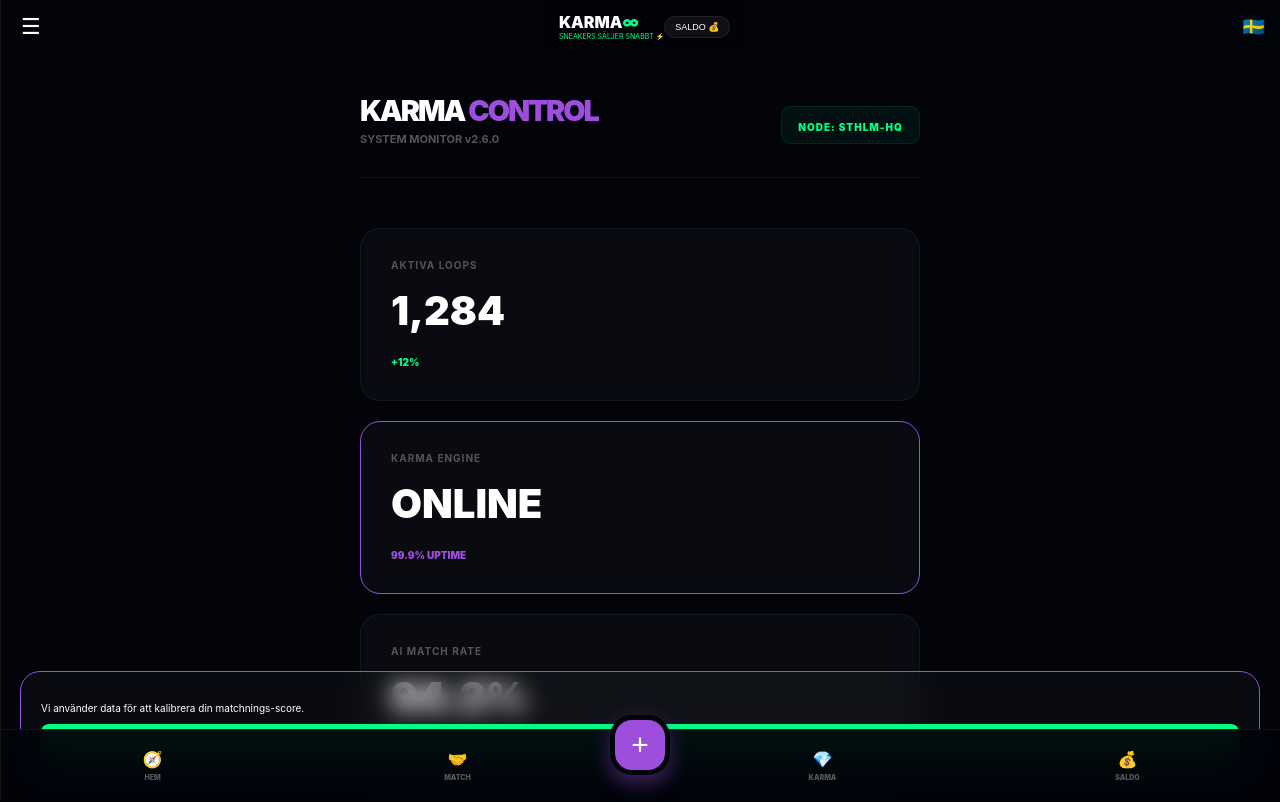
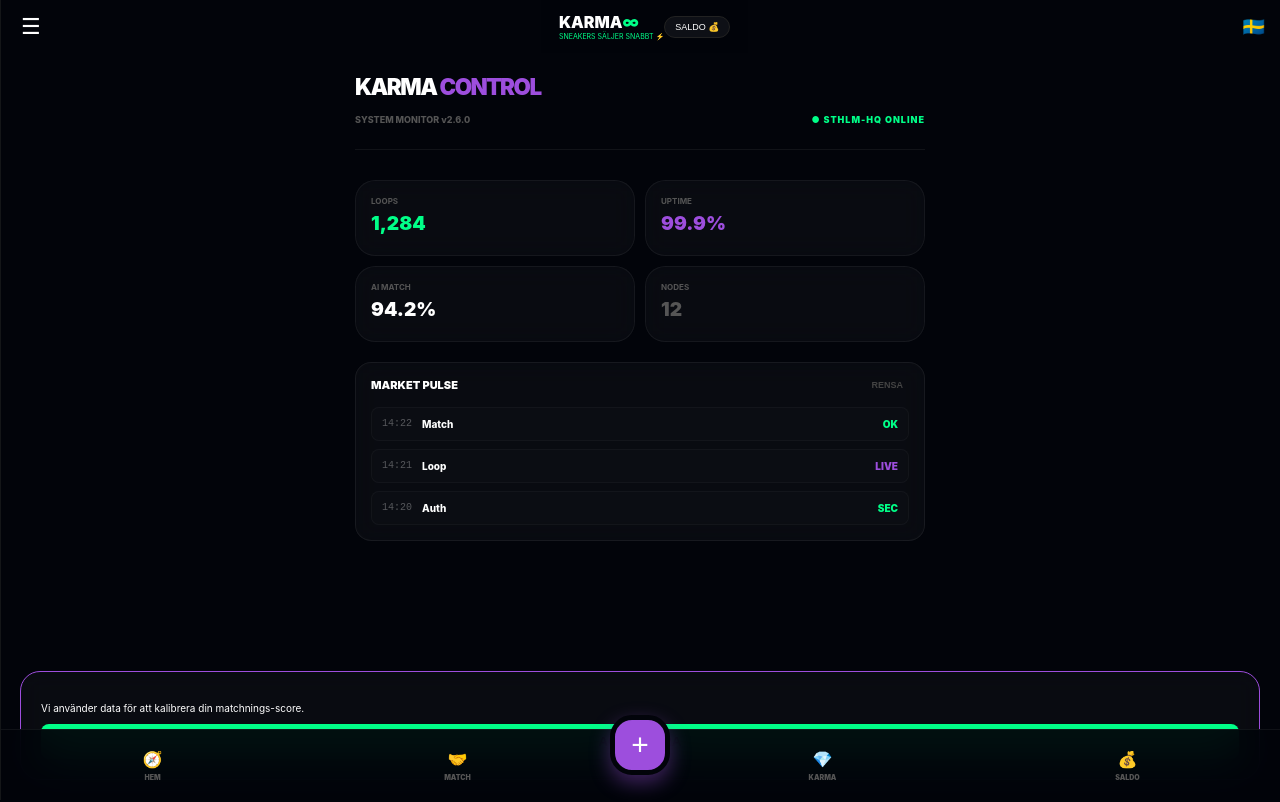
Before and after one commit to gascheckking/marketbeg-appGem, a Next.js app: page /admin in a window 1280 px wide. Shown: the top 802 px of the page. Built offline with nearby package versions, Linux system fonts and the light colour scheme.

Commit message:
Update page.tsx

```diff
--- a/app/admin/page.tsx
+++ b/app/admin/page.tsx
@@ -4,59 +4,56 @@ import React from 'react';
 
 export default function AdminPage() {
   return (
-    <div style={{ background: '#02040a', minHeight: '100vh', color: '#fff', padding: '40px 20px' }}>
-      <div style={{ maxWidth: '1100px', margin: '0 auto' }}>
-        <header style={{ marginBottom: '50px', display: 'flex', justifyContent: 'space-between', alignItems: 'center', borderBottom: '1px solid #111', paddingBottom: '20px' }}>
-          <div>
-            <h1 style={{ fontSize: '1.8rem', fontWeight: 900, letterSpacing: '-2px', margin: 0 }}>
-              KARMA <span style={{ color: 'var(--neon-purple)' }}>CONTROL</span>
-            </h1>
-            <p style={{ fontSize: '11px', color: '#555', fontWeight: 700, marginTop: '4px' }}>SYSTEM MONITOR v2.6.0</p>
-          </div>
-          <div style={{ background: 'rgba(0,255,136,0.05)', padding: '8px 16px', borderRadius: '10px', border: '1px solid rgba(0,255,136,0.1)' }}>
-            <span style={{ color: 'var(--neon-mint)', fontWeight: 900, fontSize: '10px', letterSpacing: '1px' }}>NODE: STHLM-HQ</span>
+    <div style={{ background: 'var(--bg-deep)', minHeight: '100vh', color: '#fff', padding: '20px 15px' }}>
+      <div style={{ maxWidth: '600px', margin: '0 auto' }}>
+        <header style={{ marginBottom: '30px', borderBottom: '1px solid var(--border)', paddingBottom: '15px' }}>
+          <h1 style={{ fontSize: '1.4rem', fontWeight: 900, letterSpacing: '-1.5px', margin: 0 }}>
+            KARMA <span style={{ color: 'var(--neon-purple)' }}>CONTROL</span>
+          </h1>
+          <div style={{ display: 'flex', justifyContent: 'space-between', alignItems: 'center', marginTop: '5px' }}>
+            <p style={{ fontSize: '9px', color: '#555', fontWeight: 800 }}>SYSTEM MONITOR v2.6.0</p>
+            <span style={{ color: 'var(--neon-mint)', fontWeight: 900, fontSize: '9px', letterSpacing: '1px' }}>● STHLM-HQ ONLINE</span>
           </div>
         </header>
 
-        {/* Stats Grid */}
-        <div style={{ display: 'grid', gridTemplateColumns: 'repeat(auto-fit, minmax(280px, 1fr))', gap: '20px', marginBottom: '40px' }}>
+        {/* Stats Grid - 2 kolumner för mobilen */}
+        <div style={{ display: 'grid', gridTemplateColumns: '1fr 1fr', gap: '10px', marginBottom: '20px' }}>
           {[
-            { label: 'Aktiva Loops', val: '1,284', change: '+12%', color: 'var(--neon-mint)' },
-            { label: 'Karma Engine', val: 'ONLINE', change: '99.9% UPTIME', color: 'var(--neon-purple)' },
-            { label: 'AI Match Rate', val: '94.2%', change: 'OPTIMAL', color: '#fff' }
+            { label: 'Loops', val: '1,284', color: 'var(--neon-mint)' },
+            { label: 'Uptime', val: '99.9%', color: 'var(--neon-purple)' },
+            { label: 'AI Match', val: '94.2%', color: '#fff' },
+            { label: 'Nodes', val: '12', color: '#555' }
           ].map((s, i) => (
-            <div key={i} className="glass-card" style={{ padding: '30px', border: `1px solid ${i === 1 ? 'var(--neon-purple)' : 'rgba(255,255,255,0.05)'}` }}>
-              <h3 style={{ fontSize: '10px', color: '#555', textTransform: 'uppercase', letterSpacing: '1px', margin: 0 }}>{s.label}</h3>
-              <p style={{ fontSize: '2.5rem', fontWeight: 900, margin: '15px 0' }}>{s.val}</p>
-              <span style={{ fontSize: '10px', color: s.color, fontWeight: 900 }}>{s.change}</span>
+            <div key={i} className="glass-card" style={{ padding: '15px', border: '1px solid rgba(255,255,255,0.05)' }}>
+              <h3 style={{ fontSize: '8px', color: '#555', textTransform: 'uppercase', margin: 0 }}>{s.label}</h3>
+              <p style={{ fontSize: '1.2rem', fontWeight: 900, margin: '5px 0', color: s.color }}>{s.val}</p>
             </div>
           ))}
         </div>
 
         {/* Market Pulse Log */}
-        <div className="glass-card" style={{ padding: '30px', borderRadius: '24px' }}>
-          <div style={{ display: 'flex', justifyContent: 'space-between', alignItems: 'center', marginBottom: '25px' }}>
-            <h2 style={{ fontSize: '1.2rem', fontWeight: 900, margin: 0 }}>AI Market Pulse Log</h2>
-            <button style={{ background: 'rgba(255,255,255,0.05)', border: 'none', color: '#666', fontSize: '10px', padding: '5px 10px', borderRadius: '6px', fontWeight: 800 }}>RENSA LOGG</button>
+        <div className="glass-card" style={{ padding: '15px', borderRadius: '16px' }}>
+          <div style={{ display: 'flex', justifyContent: 'space-between', alignItems: 'center', marginBottom: '15px' }}>
+            <h2 style={{ fontSize: '11px', fontWeight: 900, margin: 0 }}>MARKET PULSE</h2>
+            <button style={{ background: 'none', border: 'none', color: '#444', fontSize: '9px', fontWeight: 800 }}>RENSA</button>
           </div>
 
-          <div style={{ display: 'grid', gap: '10px' }}>
+          <div style={{ display: 'grid', gap: '8px' }}>
             {[
-              { time: '14:22:01', event: 'Instant Sell matchad', detail: 'iPhone 15 Pro -> Köpare id_882', status: 'COMPLETE' },
-              { time: '14:21:45', event: 'Ny Loop skapad', detail: 'MacBook M3 (AI-verifierad)', status: 'ACTIVE' },
-              { time: '14:20:12', event: 'BankID Verifiering', detail: 'Användare "Alex L" (99% Trust)', status: 'SUCCESS' },
+              { time: '14:22', event: 'Match', detail: 'iPhone 15 Pro', status: 'OK' },
+              { time: '14:21', event: 'Loop', detail: 'MacBook M3', status: 'LIVE' },
+              { time: '14:20', event: 'Auth', detail: 'BankID Verify', status: 'SEC' },
             ].map((log, i) => (
               <div key={i} style={{
-                display: 'flex', justifyContent: 'space-between', padding: '16px',
-                background: 'rgba(255,255,255,0.01)', borderRadius: '14px', border: '1px solid rgba(255,255,255,0.03)',
-                fontSize: '12px', alignItems: 'center'
+                display: 'flex', justifyContent: 'space-between', padding: '10px',
+                background: 'rgba(255,255,255,0.01)', borderRadius: '8px', border: '1px solid rgba(255,255,255,0.03)',
+                fontSize: '10px', alignItems: 'center'
               }}>
-                <div style={{ display: 'flex', gap: '15px', alignItems: 'center' }}>
-                  <span style={{ opacity: 0.3, fontFamily: 'monospace', fontSize: '10px' }}>{log.time}</span>
+                <div style={{ display: 'flex', gap: '10px' }}>
+                  <span style={{ opacity: 0.3, fontFamily: 'monospace' }}>{log.time}</span>
                   <span style={{ fontWeight: 800 }}>{log.event}</span>
-                  <span style={{ opacity: 0.5 }}>{log.detail}</span>
                 </div>
-                <span style={{ color: i === 1 ? 'var(--neon-purple)' : 'var(--neon-mint)', fontWeight: 900, fontSize: '9px' }}>{log.status}</span>
+                <span style={{ color: i === 1 ? 'var(--neon-purple)' : 'var(--neon-mint)', fontWeight: 900 }}>{log.status}</span>
               </div>
             ))}
           </div>
```
